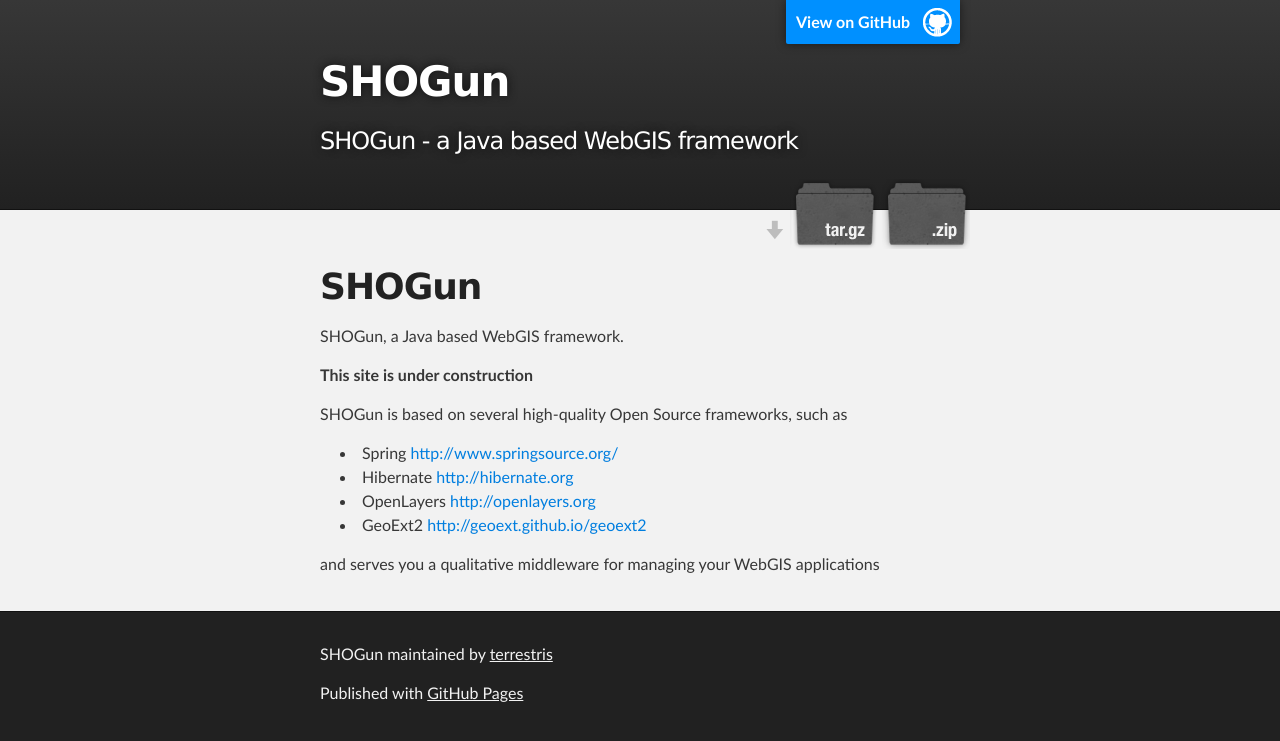
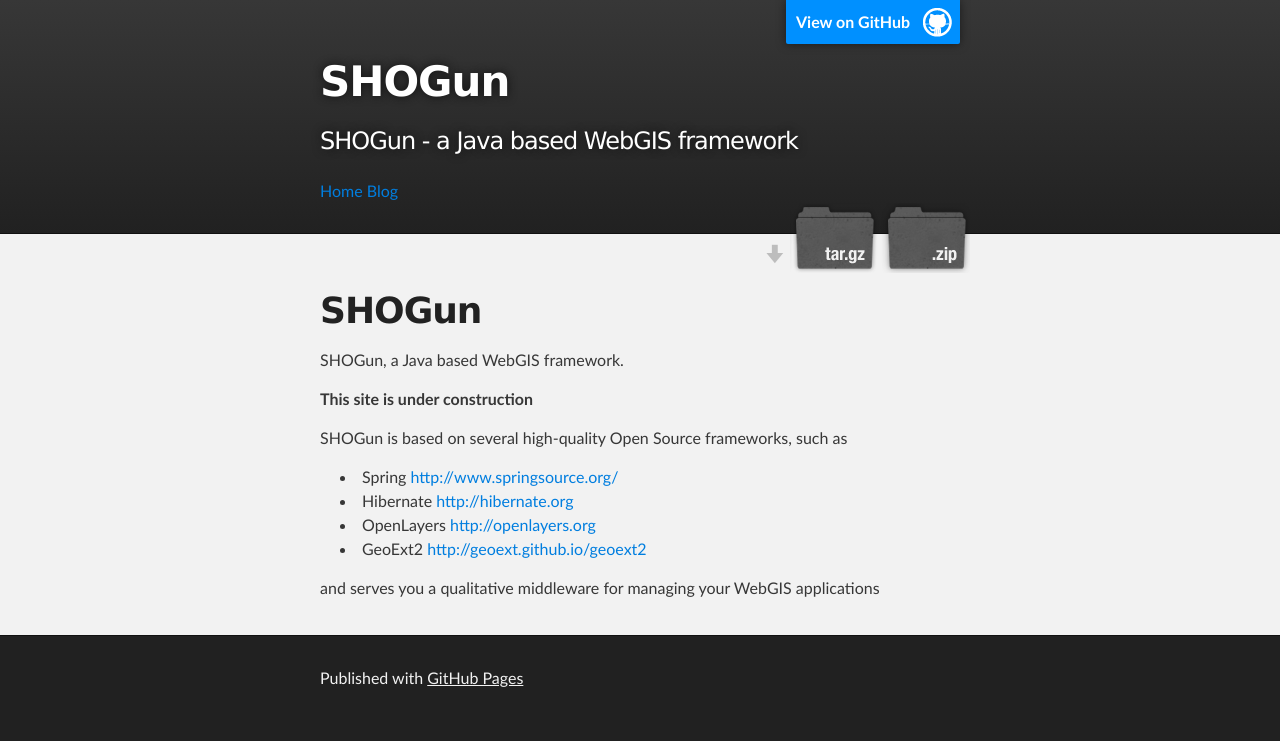
Before and after one commit to terrestris/shogun-legacy, a Jekyll site: the page index.html, which Jekyll copies as it is, in a window 1280 px wide. Shown: the top 741 px of the page. Built offline with Jekyll 4.4.1, drawn with Linux system fonts in a browser that asks for light colours.

Commit message:
adapted footer and navigation for index page

```diff
--- a/index.html
+++ b/index.html
@@ -25,6 +25,10 @@
               <a class="zip_download_link" href="https://github.com/terrestris/shogun/zipball/master">Download this project as a .zip file</a>
               <a class="tar_download_link" href="https://github.com/terrestris/shogun/tarball/master">Download this project as a tar.gz file</a>
             </section>
+            <section>
+                <a href="#">Home</a>
+                <a href="blog.html">Blog</a>
+            <section>
         </header>
     </div>
 
@@ -56,7 +60,6 @@
     <!-- FOOTER  -->
     <div id="footer_wrap" class="outer">
       <footer class="inner">
-        <p class="copyright">SHOGun maintained by <a href="https://github.com/terrestris">terrestris</a></p>
         <p>Published with <a href="http://pages.github.com">GitHub Pages</a></p>
       </footer>
     </div>
```
